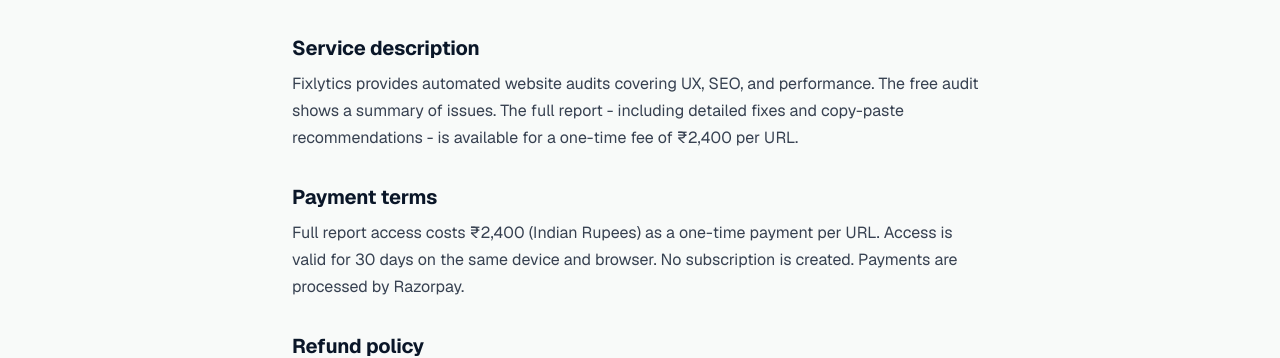
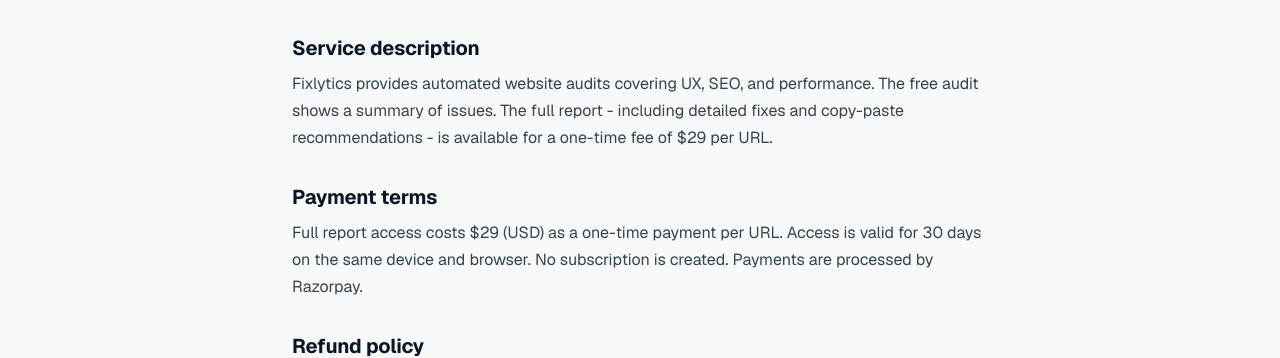
Before and after one commit to anshulpaharia1988-lab/fixlytics, a Next.js app: page /terms in a window 1280 px wide. Shown: the part 228-586 px from the top of the page. Built offline with nearby package versions, Linux system fonts and the light colour scheme; no server answers; a web font is replaced by a local one.

Commit message:
Change currency to USD $29

```diff
--- a/app/api/payment/create-order/route.ts
+++ b/app/api/payment/create-order/route.ts
@@ -12,8 +12,8 @@
 
   try {
     const order = await razorpay.orders.create({
-      amount: 240000,
-      currency: "INR",
+      amount: 2900,
+      currency: "USD",
       receipt: `fixlytics_${Date.now()}`,
     });
     return Response.json({
--- a/app/page.tsx
+++ b/app/page.tsx
@@ -110,8 +110,8 @@
     return (
       <ResultsPage
         url={url}
-        currency="₹"
-        price={2400}
+        currency="$"
+        price={29}
         onLogo={handleLogo}
         onRerun={handleRerun}
         onAudit={handleLogo}
--- a/app/terms/page.tsx
+++ b/app/terms/page.tsx
@@ -3,11 +3,11 @@
 const SECTIONS = [
   {
     title: "Service description",
-    body: "Fixlytics provides automated website audits covering UX, SEO, and performance. The free audit shows a summary of issues. The full report - including detailed fixes and copy-paste recommendations - is available for a one-time fee of ₹2,400 per URL.",
+    body: "Fixlytics provides automated website audits covering UX, SEO, and performance. The free audit shows a summary of issues. The full report - including detailed fixes and copy-paste recommendations - is available for a one-time fee of $29 per URL.",
   },
   {
     title: "Payment terms",
-    body: "Full report access costs ₹2,400 (Indian Rupees) as a one-time payment per URL. Access is valid for 30 days on the same device and browser. No subscription is created. Payments are processed by Razorpay.",
+    body: "Full report access costs $29 (USD) as a one-time payment per URL. Access is valid for 30 days on the same device and browser. No subscription is created. Payments are processed by Razorpay.",
   },
   {
     title: "Refund policy",
--- a/components/LandingPage.tsx
+++ b/components/LandingPage.tsx
@@ -1363,7 +1363,7 @@
           {[
             {
               q: "Is this free?",
-              a: "The basic audit is completely free. You get UX, SEO and speed scores plus 3–4 key issues. The full fix report with all issues and copy-paste fixes costs ₹2,400 one-time.",
+              a: "The basic audit is completely free. You get UX, SEO and speed scores plus 3–4 key issues. The full fix report with all issues and copy-paste fixes costs $29 one-time.",
             },
             {
               q: "How accurate are the results?",
@@ -1466,7 +1466,7 @@
           >
             Free preview audit. Full fix-report from{" "}
             <strong style={{ color: "#fff", fontWeight: 600 }}>
-              ₹2,400 one-time
+              $29 one-time
             </strong>{" "}
              - no subscription, no monthly fees.
           </p>
```
